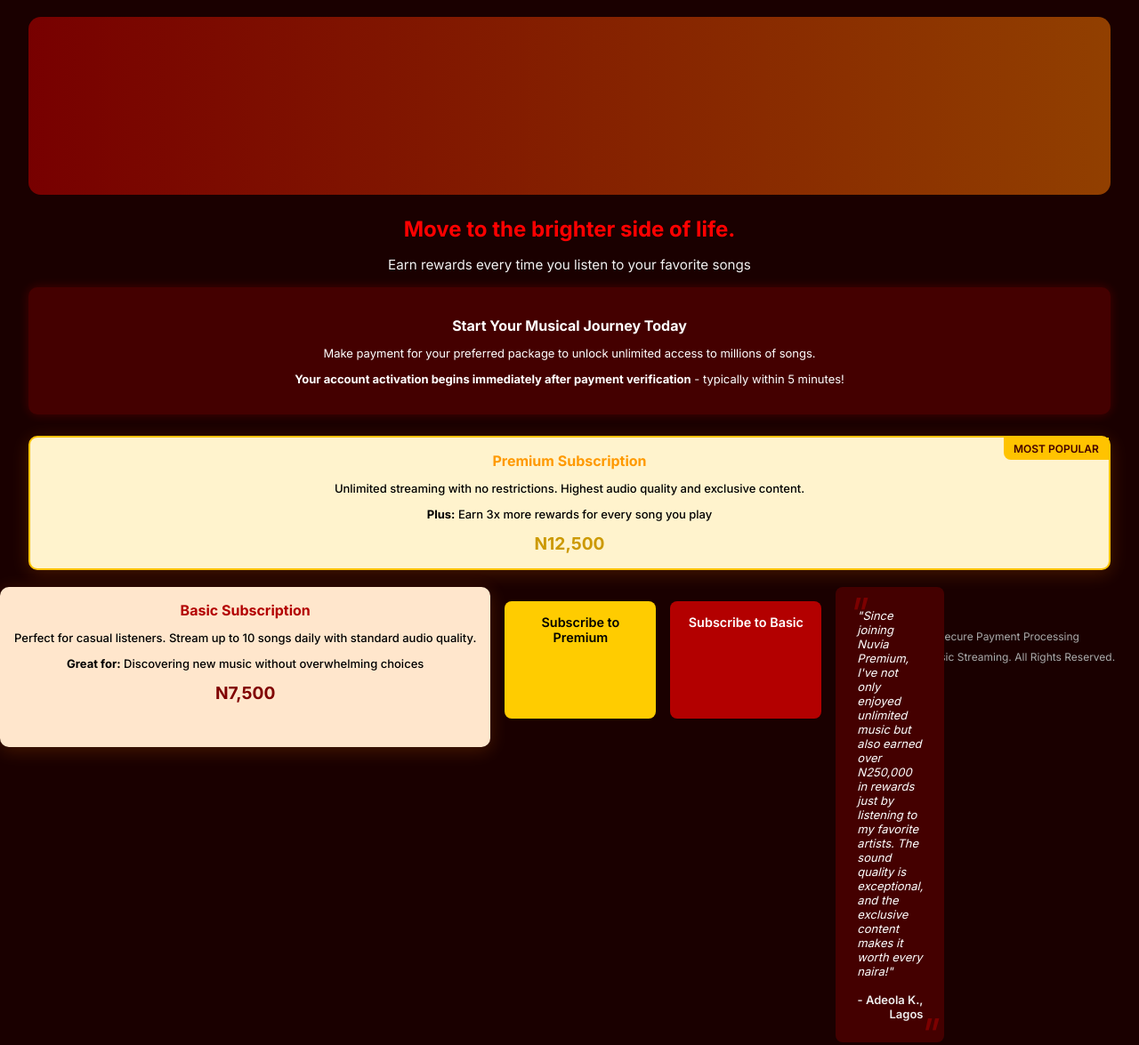
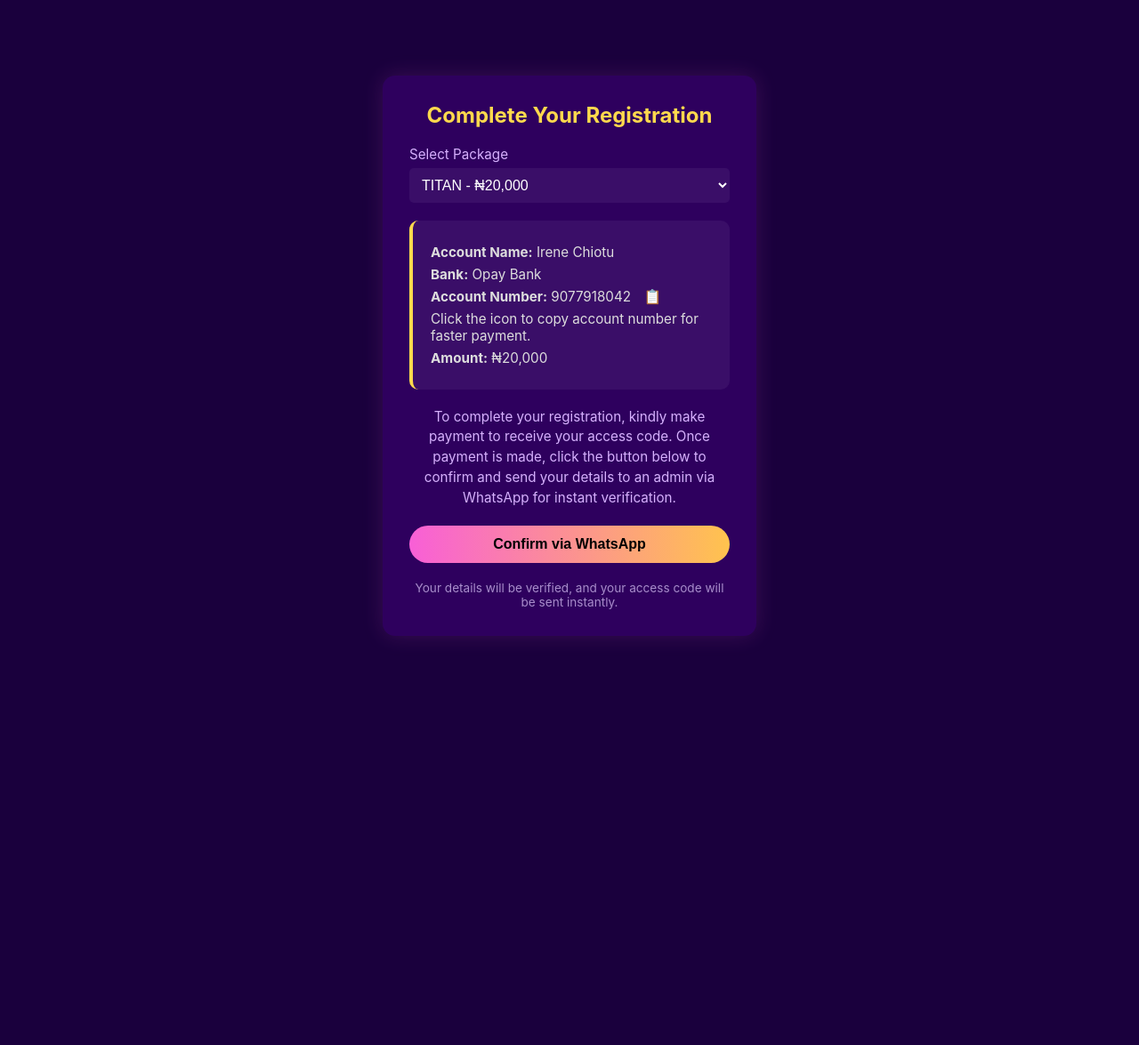
Before and after one commit to AaiJay1/workwave, a plain HTML site: page payment.html in a window 1280 px wide. Shown: the whole page at 89% size. After the commit the page ends 800 px from the top, so only its background shows below. Drawn offline with Linux system fonts and the light colour scheme.

Commit message:
Update payment.html

```diff
--- a/payment.html
+++ b/payment.html
@@ -2,355 +2,220 @@
 <html lang="en">
 <head>
   <meta charset="UTF-8" />
-  <meta name="viewport" content="width=device-width, initial-scale=1.0" />
-  <title>Nuvia - Upgrade Your Music Experience</title>
+  <meta name="viewport" content="width=device-width, initial-scale=1.0"/>
+  <title>WorkWave Payment – Secure Access to Your Daily Earnings</title>
+
+  <!-- ✅ SEO Meta Description -->
+  <meta name="description" content="Complete your WorkWave registration by making payment to activate your ICON or TITAN package. Get access to daily earning opportunities in Nigeria.">
+
+  <!-- ✅ SEO Keywords -->
+  <meta name="keywords" content="workwave payment, workwave access code, titan package payment, icon package payment, daily income activation, legit online jobs Nigeria">
+
+  <!-- ✅ Social Sharing (Open Graph) -->
+  <meta property="og:title" content="WorkWave Payment – Activate Your Package">
+  <meta property="og:description" content="Make payment for your ICON or TITAN package to start earning daily with WorkWave. Secure your access today.">
+  <meta property="og:type" content="website">
+  <meta property="og:url" content="https://workwave.vercel.app/payment">
+  <meta property="og:image" content="https://workwave.vercel.app/assets/images/s.jpg">
+
+  <!-- ✅ Mobile Enhancements -->
+  <meta name="theme-color" content="#F85FD7">
+  <meta name="mobile-web-app-capable" content="yes">
+
+  <link href="https://fonts.googleapis.com/css2?family=Poppins:wght@400;600&display=swap" rel="stylesheet" />
   <style>
-    @import url('https://fonts.googleapis.com/css2?family=Inter:wght@300;400;500;600;700&display=swap');
-
-    :root {
-      --primary-color: #ffffff;
-      --highlight-color: #ff0000;
-      --accent-color: #440000;
-      --premium-color: #ffc300;
-      --site-bg: #1a0000;
-      --btn-red: #b30000;
-      --btn-yellow: #ffcc00;
+    * {
+      margin: 0;
+      padding: 0;
+      box-sizing: border-box;
     }
 
     body {
       font-family: 'Inter', sans-serif;
-      margin: 0;
-      padding: 0;
-      background-color: var(--site-bg);
-      color: var(--primary-color);
-      font-size: 13px;
-    }
-
-    .container {
-      max-width: 95%;
-      margin: auto;
-      padding: 1.2rem;
-    }
-
-    .hero-text {
-      text-align: center;
-      margin-bottom: 1rem;
-    }
-
-    .hero-text h1 {
-      font-size: 1.5rem;
-      color: var(--highlight-color);
-      font-weight: 700;
-    }
-
-    .hero-text p {
-      font-size: 0.95rem;
-      color: #f1f1f1;
-      margin-top: 0.3rem;
-    }
-
-    .hero-image {
-      background-image: url('home.png');
-      background-size: cover;
-      background-position: center;
-      border-radius: 14px;
-      height: 200px;
-      position: relative;
-      margin-bottom: 1.5rem;
-    }
-
-    .hero-image::after {
-      content: '';
-      position: absolute;
-      inset: 0;
-      background: linear-gradient(to right, #c40000, #f37300);
-      opacity: 0.55;
-      border-radius: 14px;
-    }
-
-    .payment-info {
-      text-align: center;
-      background-color: var(--accent-color);
-      padding: 1.2rem;
-      border-radius: 10px;
-      box-shadow: 0 0 12px rgba(255, 0, 0, 0.2);
-      margin-bottom: 1.5rem;
-    }
-
-    .payment-info h2 {
-      font-size: 1rem;
-      color: var(--primary-color);
-    }
-
-    .packages {
+      background: #1A003D;
       display: flex;
-      flex-direction: column;
-      gap: 1rem;
-    }
-
-    .package {
-      background-color: #ffe6cc;
-      color: #000;
-      padding: 1rem;
-      border-radius: 10px;
-      text-align: center;
-      font-weight: 500;
-      box-shadow: 0 4px 20px rgba(255, 120, 0, 0.2);
-      position: relative;
-    }
-
-    .package h3 {
-      margin: 0;
-      color: #b30000;
-      font-size: 1rem;
-      font-weight: 700;
-    }
-
-    .package.premium {
-      background-color: #fff3cd;
-      border: 2px solid var(--premium-color);
-    }
-
-    .package.premium h3 {
-      color: #ff9900;
-    }
-
-    .price {
-      margin-top: 0.8rem;
-      font-size: 1.2rem;
-      font-weight: bold;
-      color: #800000;
-    }
-
-    .price.premium {
-      color: #cc9900;
-    }
-
-    .recommended-badge {
-      position: absolute;
-      top: 0;
-      right: 0;
-      background-color: var(--premium-color);
-      color: var(--accent-color);
-      padding: 0.3rem 0.7rem;
-      font-size: 0.75rem;
-      font-weight: 600;
-      border-bottom-left-radius: 8px;
-    }
-
-    .btn-group {
-      display: flex;
-      flex-direction: column;
-      gap: 1rem;
-      margin-top: 1rem;
-      margin-bottom: 2rem;
-    }
-
-    .btn {
-      padding: 0.9rem;
-      font-size: 0.9rem;
-      font-weight: 600;
-      border: none;
-      border-radius: 8px;
-      text-align: center;
-      transition: all 0.3s ease;
-      text-decoration: none;
-      cursor: pointer;
-    }
-
-    .btn-basic {
-      background-color: var(--btn-red);
+      justify-content: center;
+      align-items: center;
+      min-height: 100vh;
       color: #fff;
     }
 
-    .btn-basic:hover {
-      background-color: #a10000;
-      transform: scale(1.02);
+    .payment-box {
+      background-color: #2E005E;
+      padding: 30px;
+      border-radius: 14px;
+      box-shadow: 0 0 25px rgba(248, 95, 215, 0.15);
+      max-width: 420px;
+      width: 100%;
     }
 
-    .btn-premium {
-      background-color: var(--btn-yellow);
-      color: #000;
+    h2 {
+      text-align: center;
+      margin-bottom: 20px;
+      color: #FFD94D;
     }
 
-    .btn-premium:hover {
-      background-color: #e6b800;
-      transform: scale(1.02);
-    }
-     .testimonial-carousel {
-      position: relative;
-      min-height: 180px;
+    .form-group {
+      margin-bottom: 20px;
     }
 
-    .testimonial {
-      position: absolute;
-      top: 0;
-      left: 0;
-      opacity: 0;
-      transition: opacity 1s ease-in-out;
-      background-color: var(--accent-color);
-      border-radius: 8px;
-      padding: 1.5rem;
-      font-style: italic;
+    label {
+      font-size: 0.95rem;
+      display: block;
+      margin-bottom: 6px;
+      color: #D6B1FD;
     }
 
-    .testimonial.active {
-      opacity: 1;
-      z-index: 2;
+    select {
+      width: 100%;
+      padding: 10px;
+      border-radius: 5px;
+      font-size: 1rem;
+      border: none;
+      outline: none;
+      background: #3A0E68;
+      color: #fff;
     }
 
-    .testimonial::before,
-    .testimonial::after {
-      content: '"';
-      font-size: 3rem;
-      color: var(--highlight-color);
-      opacity: 0.3;
-      position: absolute;
+    .account-info {
+      background: #3A0E68;
+      padding: 20px;
+      border-radius: 10px;
+      margin-bottom: 20px;
+      border-left: 4px solid #FFD94D;
     }
 
-    .testimonial::before {
-      top: 0;
-      left: 10px;
+    .account-info p {
+      margin: 6px 0;
+      font-size: 0.95rem;
+      color: #ddd;
     }
 
-    .testimonial::after {
-      bottom: -20px;
-      right: 10px;
+    .cta-text {
+      text-align: center;
+      font-size: 0.95rem;
+      margin-bottom: 20px;
+      line-height: 1.5;
+      color: #D6B1FD;
     }
 
-    .testimonial-author {
+    .btn-confirm {
       display: block;
-      text-align: right;
-      margin-top: 1rem;
-      font-style: normal;
+      width: 100%;
+      padding: 12px;
+      font-size: 1rem;
+      background: linear-gradient(to right, #F85FD7, #FFC34E);
+      color: #000;
       font-weight: 600;
-      color: #eee;
+      border: none;
+      border-radius: 30px;
+      cursor: pointer;
+      transition: background-color 0.3s ease;
     }
 
-
-    .footer {
-      margin-top: 2rem;
-      padding-top: 1rem;
-      font-size: 0.75rem;
-      text-align: center;
-      color: #aaa;
+    .btn-confirm:hover {
+      filter: brightness(0.95);
     }
 
-    .security-badge {
-      display: flex;
-      align-items: center;
-      justify-content: center;
-      gap: 0.5rem;
-      margin-bottom: 0.5rem;
+    .note {
+      margin-top: 20px;
+      text-align: center;
+      font-size: 0.85rem;
+      color: #A88DCB;
     }
 
-    .security-icon {
-      color: var(--highlight-color);
+    .copy-note {
+      color: #D6B1FD;
+      font-size: 0.8rem;
+      margin-top: 4px;
     }
 
-    @media (min-width: 768px) {
-      .packages {
-        flex-direction: row;
-      }
+    .copy-button {
+      margin-left: 10px;
+      background: none;
+      border: none;
+      color: #FFD94D;
+      cursor: pointer;
+      font-size: 1rem;
+    }
 
-      .btn-group {
-        flex-direction: row;
-      }
-
-      .btn {
-        flex: 1;
-      }
+    .copy-button:hover {
+      color: #FFC34E;
     }
   </style>
 </head>
 <body>
-  <div class="container">
-    <!-- Hero Image -->
-    <div class="hero-image"></div>
+  <div class="payment-box">
+    <h2>Complete Your Registration</h2>
 
-    <div class="hero-text">
-      <h1>Move to the brighter side of life.</h1>
-      <p>Earn rewards every time you listen to your favorite songs</p>
+    <div class="form-group">
+      <label for="package">Select Package</label>
+      <select id="package" onchange="updateAmount()">
+        <option value="TITAN">TITAN - ₦20,000</option>
+        <option value="ICON">ICON - ₦10,000</option>
+      </select>
     </div>
 
-    <!-- Payment Info -->
-    <div class="payment-info">
-      <h2>Start Your Musical Journey Today</h2>
-      <p>Make payment for your preferred package to unlock unlimited access to millions of songs.</p>
-      <p><strong>Your account activation begins immediately after payment verification</strong> - typically within 5 minutes!</p>
+    <div class="account-info">
+      <p><strong>Account Name:</strong> Irene Chiotu</p>
+      <p><strong>Bank:</strong> Opay Bank</p>
+      <p>
+        <strong>Account Number:</strong>
+        <span id="acctNum">9077918042</span>
+        <button class="copy-button" onclick="copyAccount()" title="Click to copy">📋</button>
+      </p>
+      <p class="copy-note">Click the icon to copy account number for faster payment.</p>
+      <p><strong>Amount:</strong> <span id="amountText">₦10,000</span></p>
     </div>
 
-    <!-- Packages -->
-     <div class="package premium">
-        <div class="recommended-badge">MOST POPULAR</div>
-        <h3>Premium Subscription</h3>
-        <p>Unlimited streaming with no restrictions. Highest audio quality and exclusive content.</p>
-        <p><strong>Plus:</strong> Earn 3x more rewards for every song you play</p>
-        <div class="price premium">N12,500</div>
-      </div>
+    <div class="cta-text">
+      To complete your registration, kindly make payment to receive your access code. Once payment is made, click the button below to confirm and send your details to an admin via WhatsApp for instant verification.
     </div>
 
-    <div class="packages">
-      <div class="package">
-        <h3>Basic Subscription</h3>
-        <p>Perfect for casual listeners. Stream up to 10 songs daily with standard audio quality.</p>
-        <p><strong>Great for:</strong> Discovering new music without overwhelming choices</p>
-        <div class="price">N7,500</div>
-      </div>
+    <button class="btn-confirm" onclick="redirectToWhatsApp()">Confirm via WhatsApp</button>
 
-
-    <!-- Call to Action Buttons -->
-    <div class="btn-group">
-       <a href="gate.html" class="btn btn-premium">Subscribe to Premium</a>
-      <a href="gate.html" class="btn btn-basic">Subscribe to Basic</a>
-    </div>
-
-    <!-- Testimonial Carousel -->
-    <div class="testimonial-carousel">
-      <div class="testimonial active">
-        "Since joining Nuvia Premium, I've not only enjoyed unlimited music but also earned over N250,000 in rewards just by listening to my favorite artists. The sound quality is exceptional, and the exclusive content makes it worth every naira!"
-        <span class="testimonial-author">- Adeola K., Lagos</span>
-      </div>
-      <div class="testimonial">
-        "Nuvia completely changed how I enjoy music. I earn while vibing during my commute. This platform is genius!"
-        <span class="testimonial-author">- Tolu O., Abuja</span>
-      </div>
-      <div class="testimonial">
-        "As a DJ, access to unlimited high-quality audio has been a blessing. And the extra earnings? Unbelievable!"
-        <span class="testimonial-author">- DJ Remy, Port Harcourt</span>
-      </div>
-      <div class="testimonial">
-        "I was skeptical at first, but this works! I've made over N100k just listening to what I already love!"
-        <span class="testimonial-author">- Grace M., Ibadan</span>
-      </div>
-      <div class="testimonial">
-        "Premium feels premium. Smooth, crisp sound and more cash for my playlists. I’m recommending to everyone!"
-        <span class="testimonial-author">- Felix A., Enugu</span>
-      </div>
-    </div>
-
-    <!-- Footer -->
-    <div class="footer">
-      <div class="security-badge">
-        <span class="security-icon">🔒</span>
-        <span>100% Secure Payment Processing</span>
-      </div>
-      <div>© 2025 Nuvia Music Streaming. All Rights Reserved.</div>
+    <div class="note">
+      Your details will be verified, and your access code will be sent instantly.
     </div>
   </div>
 
-  <!-- Testimonial Carousel Script -->
-   <script>
-    const testimonials = document.querySelectorAll('.testimonial');
-    let currentIndex = 0;
+  <script>
+    const packageSelect = document.getElementById("package");
+    const amountText = document.getElementById("amountText");
 
-    function showNextTestimonial() {
-      testimonials[currentIndex].classList.remove('active');
-      currentIndex = (currentIndex + 1) % testimonials.length;
-      testimonials[currentIndex].classList.add('active');
+    const packagePrices = {
+      "ICON": 10000,
+      "TITAN": 20000
+    };
+
+    function updateAmount() {
+      const selected = packageSelect.value;
+      const amount = packagePrices[selected];
+      amountText.textContent = `₦${amount.toLocaleString()}`;
     }
 
-    setInterval(showNextTestimonial, 6000);
+    function redirectToWhatsApp() {
+      const selected = packageSelect.value;
+      const amount = packagePrices[selected];
+      const signupData = JSON.parse(localStorage.getItem('signupData')) || {};
+
+      const { fullName = "N/A", username = "N/A", email = "N/A", phone = "N/A" } = signupData;
+
+      const message = `Hello Workwave Admin 👋,\n\nI have just made a payment for the "${selected}" package.\n\nHere are my registration details:\n• Full Name: ${fullName}\n• Username: ${username}\n• Email: ${email}\n• Phone Number: ${phone}\n• Package: ${selected}\n• Amount Paid: ₦${amount.toLocaleString()}\n\nPlease verify and send my access code.\n\nThank you.`;
+
+      const adminNumber = '2349019788777';
+      const waLink = `https://wa.me/${adminNumber}?text=${encodeURIComponent(message)}`;
+      window.open(waLink, "_blank");
+    }
+
+    function copyAccount() {
+      const acctNum = document.getElementById("acctNum").textContent;
+      navigator.clipboard.writeText(acctNum).then(() => {
+        alert("Account number copied to clipboard!");
+      });
+    }
+
+    updateAmount();
   </script>
 </body>
 </html>
```
